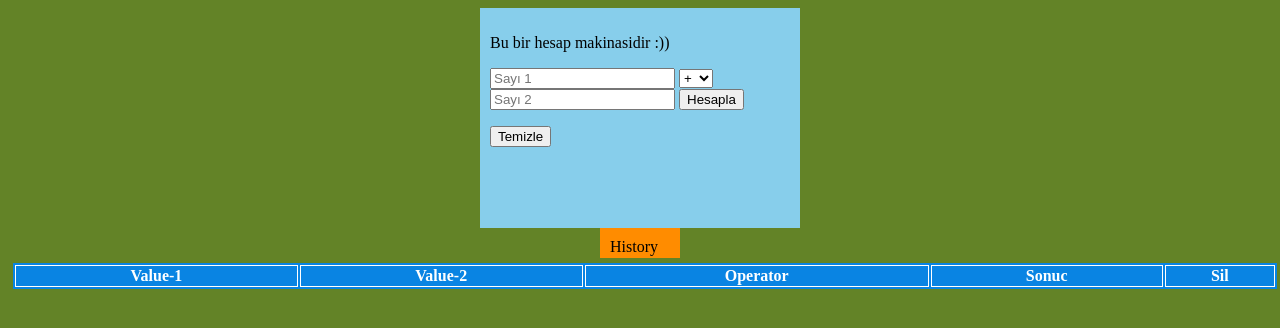
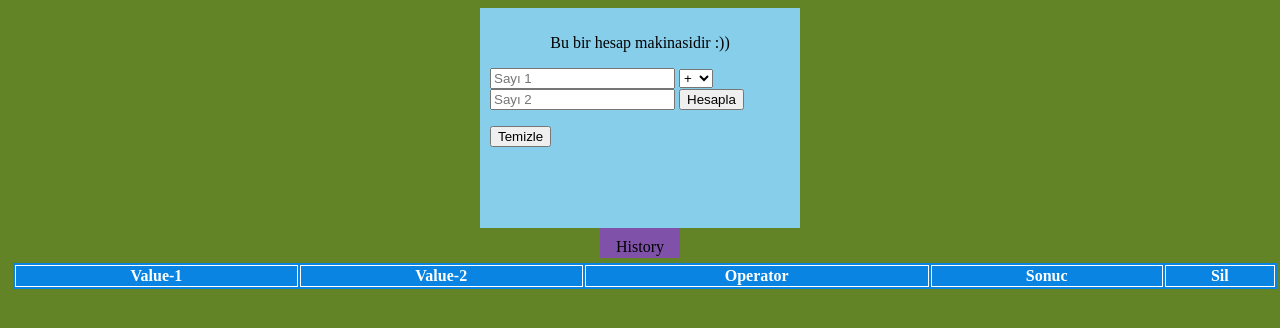
Before and after one commit to Ustech-Academy/create-calculator-app-with-javascript-blauWave, a plain HTML site: page TestFolder/index.html in a window 1280 px wide. Drawn offline with Linux system fonts and the light colour scheme.

Commit message:
added style to the P elemen

```diff
--- a/TestFolder/style.css
+++ b/TestFolder/style.css
@@ -19,9 +19,11 @@
     width: 60px;
     height: 10px;
     padding: 10px;
-    background-color: darkorange;
+    background-color: rgb(128, 81, 168);
     position: relative;
     margin: auto;
+    text-align: center;
+    vertical-align: middle;
 }
 
 
@@ -41,3 +43,9 @@ table{
     text-align: center;
     vertical-align: middle;
   }
+
+
+  p {
+    text-align: center;
+    vertical-align: middle;
+  }
```
